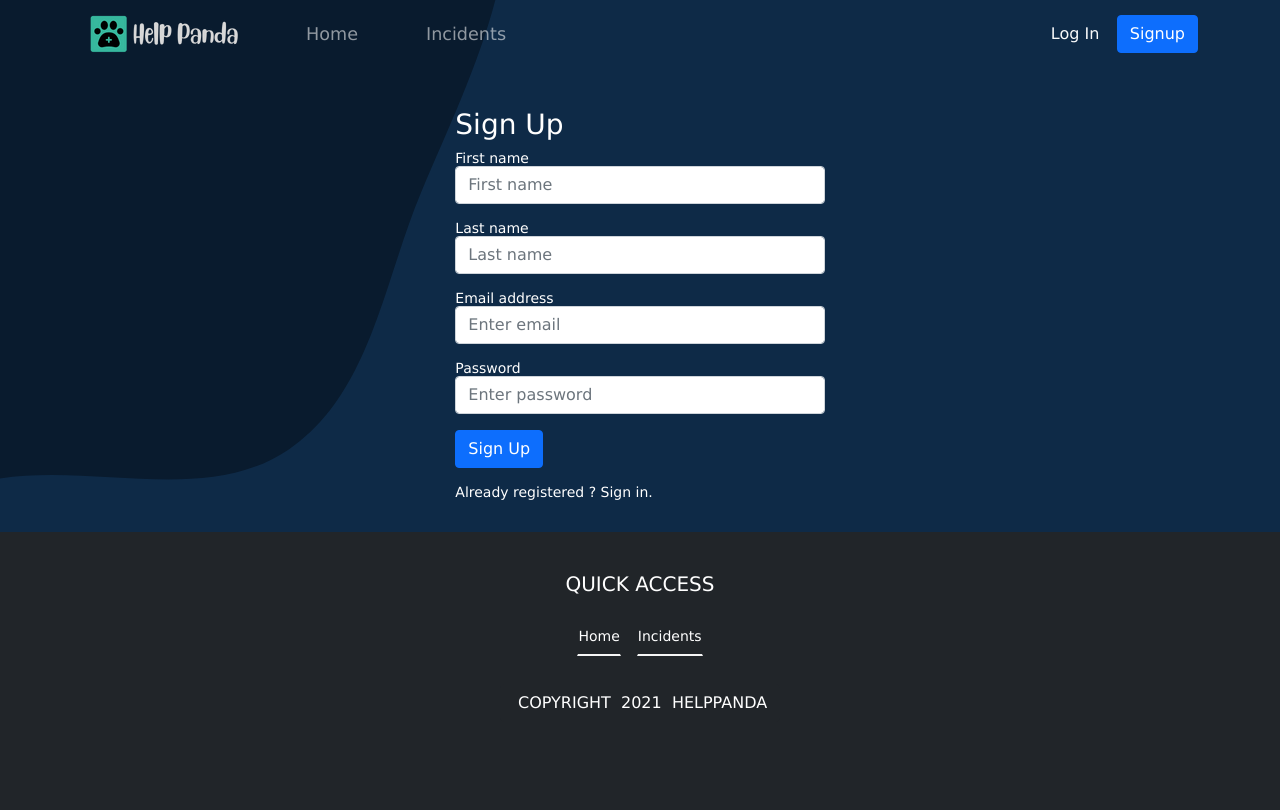
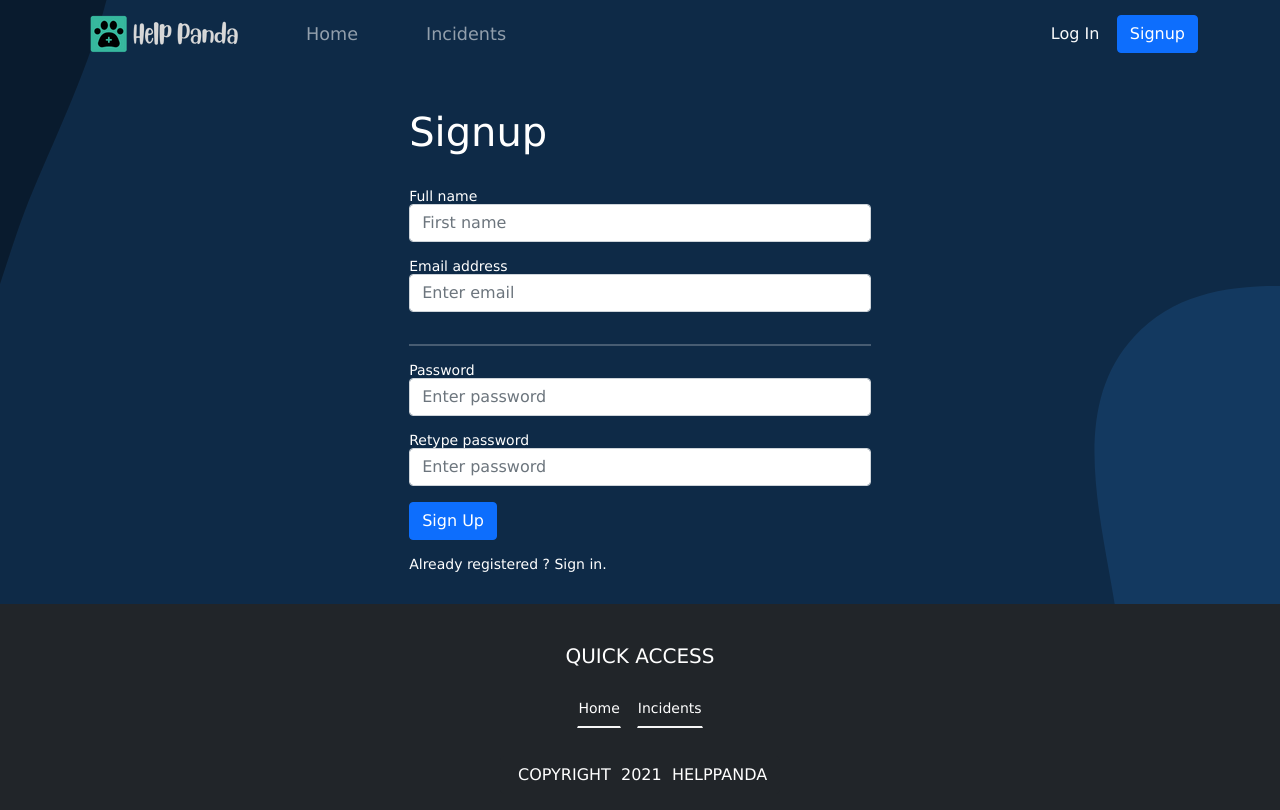
Before and after one commit to aahme287/helppanda-app, a React (Create React App) app: page /signup in a window 1280 px wide. Built offline with nearby package versions, Linux system fonts and the light colour scheme; no server answers; some icons are missing.

Commit message:
Update user and other fixes

```diff
--- a/src/components/Authentication/SignIn.jsx
+++ b/src/components/Authentication/SignIn.jsx
@@ -36,10 +36,11 @@ class SignIn extends Component {
           token: response.data.token,
         });
         this.props.isUserLoggedIn(this.state.success);
-        Identity.set({
-          email,
-          token: response.data.token
-        })
+
+        let user = response.data.user
+        user.token = response.data.token
+
+        Identity.set(user)
         window.location.replace("/incidents");
       })
       .catch((error) => {
--- a/src/components/Authentication/SignUp.jsx
+++ b/src/components/Authentication/SignUp.jsx
@@ -1,5 +1,7 @@
 import React, { Component, Fragment } from "react";
+import { withRouter } from "react-router-dom";
 import axios from "axios";
+import Identity from "../../lib/identity";
 
 class SignUp extends Component {
   constructor(props) {
@@ -8,37 +10,66 @@ class SignUp extends Component {
       success: false,
       token: "",
     };
+    this.user = Identity.get()
+    console.log('signup state:', props)
+
+    if(this.user && this.user._id) {
+      this.title = "Update Profile"
+    } else {
+      this.title = "Signup"
+      this.user = {}
+    }
   }
 
   submitUser(event) {
     event.preventDefault();
 
-    axios
-      .post(
-        "http://localhost:3000/users/signup",
-        {
-          name: this.refs.firstName.value,
-          email: this.refs.email.value,
-          password: this.refs.password.value,
-        },
-        {
-          headers: {
-            authorization: this.props.token,
-          },
-        }
-      )
-      .then((response) => {
+    if(this.refs.password.value !== this.refs.repassword.value) {
+      alert('Password does not match');
+      return;
+    }
+
+    let url, method, headers, data
+    data = {
+      name: this.refs.name.value,
+      email: this.refs.email.value,
+    }
+    if(this.user && this.user._id) {
+      method = 'put'
+      url = "http://localhost:3000/users/" + this.user._id
+      headers = {
+        authorization: this.user.token
+      }
+      if(this.refs.password.value) { // pass only if provided
+        data.password = this.refs.password.value
+      }
+    } else {
+      method = 'post'
+      url = 'http://localhost:3000/users/signup'
+      headers = {}
+      data.password = this.refs.password.value
+    }
+
+    console.log(method, url, data, headers)
+    axios({
+        method,
+        url,
+        data,
+        headers,
+      }).then((response) => {
         console.log(response);
         this.setState({
           success: true,
           token: response.data.token,
         });
         console.log(response.data.token);
-        this.props.isUserLoggedIn.bind(this, true);
-      })
-      .catch((error) => {
+        Identity.set(response.data.user)
+
+      }).catch((error) => {
         console.log(error);
-        this.props.isUserLoggedIn.bind(this, false);
+        if(error.response) {
+          alert(error.response.data.message)
+        }
       });
   }
 
@@ -55,27 +86,25 @@ class SignUp extends Component {
             </p>
           </section>
         ) : (
-          <form
-            className="form col-4 mx-auto"
+          <section>
+            <header className="mx-auto">
+
+            </header>
+
+            <form
+            className="form col-5 mx-auto"
             onSubmit={this.submitUser.bind(this)}
           >
-            <h3>Sign Up</h3>
+            <h1 className="display-6 pb-4">{this.title}</h1>
             <div className="form-group pb-3">
-              <label>First name</label>
+              <label>Full name</label>
               <input
                 type="text"
                 className="form-control"
                 placeholder="First name"
-                ref="firstName"
-              />
-            </div>
-            <div className="form-group pb-3">
-              <label>Last name</label>
-              <input
-                type="text"
-                className="form-control"
-                placeholder="Last name"
-                ref="lastName"
+                ref="name"
+                required
+                defaultValue={this.user.name}
               />
             </div>
             <div className="form-group pb-3">
@@ -85,8 +114,11 @@ class SignUp extends Component {
                 className="form-control"
                 placeholder="Enter email"
                 ref="email"
+                required
+                defaultValue={this.user.email}
               />
             </div>
+            <hr />
             <div className="form-group pb-3">
               <label>Password</label>
               <input
@@ -96,6 +128,15 @@ class SignUp extends Component {
                 ref="password"
               />
             </div>
+            <div className="form-group pb-3">
+              <label>Retype password</label>
+              <input
+                type="password"
+                className="form-control"
+                placeholder="Enter password"
+                ref="repassword"
+              />
+            </div>
             <button type="submit" className="btn btn-primary btn-block mb-3">
               Sign Up
             </button>
@@ -103,10 +144,12 @@ class SignUp extends Component {
               <a href="/login"> Already registered ? Sign in.</a>
             </p>
           </form>
+          </section>
+
         )}
       </Fragment>
     );
   }
 }
 
-export default SignUp;
+export default withRouter(SignUp);
--- a/src/components/Incident/Form.jsx
+++ b/src/components/Incident/Form.jsx
@@ -6,6 +6,12 @@ class Form extends Component {
   constructor(props) {
     super(props);
     this.incident = props.incident
+
+    if(this.incident && this.incident._id) {
+      this.title = 'Update Incident'
+    } else {
+      this.title = 'Add new Incident'
+    }
   }
 
   submitIncident(event) {
@@ -41,7 +47,7 @@ class Form extends Component {
       <Fragment>
         <section className="row">
           <div className="mx-auto col-6">
-            <h1 className="text-center pt-5">Add a new incident</h1>
+            <h1 className="text-center pt-5">{this.title}</h1>
             <form
               className="form p-5"
               onSubmit={(e) => { return this.submitIncident(e);}}
--- a/src/components/Incident/List.jsx
+++ b/src/components/Incident/List.jsx
@@ -4,10 +4,8 @@ import { NavLink } from "react-router-dom";
 const List = (props) => {
   return (
     <Fragment>
-      <section className="row p-5">
-        <h1 className="pb-5">List of Incidents</h1>
-
-        <br />
+      <section>
+        <h1 className="display-5">List of Incidents</h1>
         <div className="table-responsive">
           {/* <a className="btn btn-primary" href="/incidents/create" role="button">Create Incident</a> */}
           <NavLink className="btn btn-primary mb-3" to="/incidents/create">
--- a/src/containers/Main.jsx
+++ b/src/containers/Main.jsx
@@ -15,6 +15,7 @@ class Main extends Component {
     this.state = {
       incidents: [],
       currentIncident: {},
+      currentUser: null,
       isLoggedIn: false,
     };
 
@@ -25,7 +26,6 @@ class Main extends Component {
 
   componentDidMount() {
     const url = "http://localhost:3000/incidents";
-
     axios
       .get(url)
       .then((Response) => {
@@ -37,6 +37,8 @@ class Main extends Component {
         console.log(error);
       });
   }
+
+
 
   updateCurrentIncident(item) {
     this.setState({
@@ -83,7 +85,7 @@ class Main extends Component {
           </Route>
 
           <Route path="/signup">
-            <SignUp />
+            <SignUp user={this.user} />
           </Route>
 
           <Route path="/incidents/update">
```
